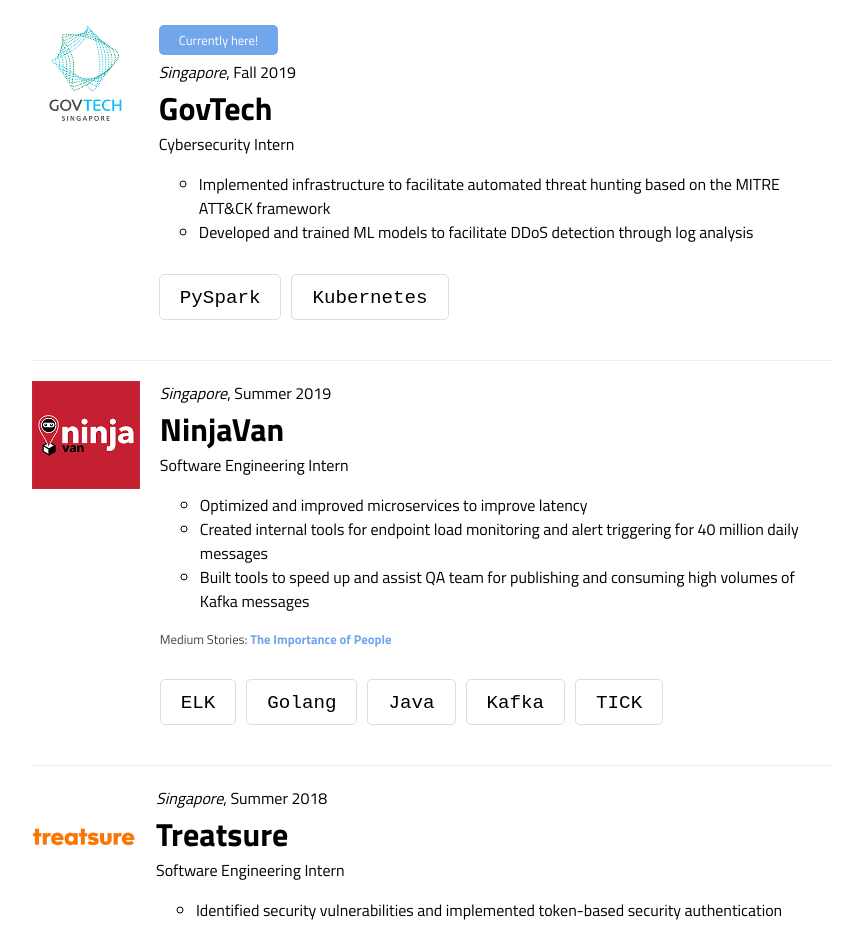
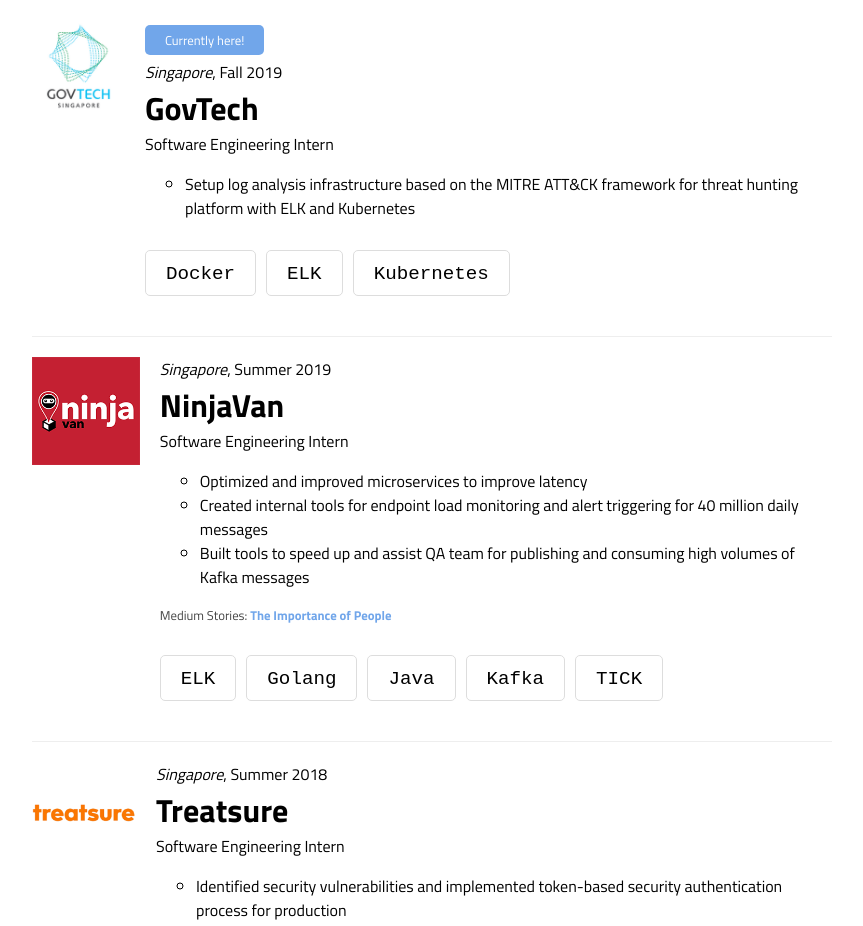
Before and after one commit to keloysiusmak/personal-website, a Vue app: page / in a window 1280 px wide. Shown: the part 900-1826 px from the top of the page, without its empty margins (208-1071 px from the left). Built offline with nearby package versions, Linux system fonts and the light colour scheme.

Commit message:
Update GovTech internship details

```diff
--- a/src/components/Home.vue
+++ b/src/components/Home.vue
@@ -31,13 +31,13 @@
           <div class="highlight">Currently here!</div>
           <div class="date"><i>Singapore</i>, Fall 2019</div>
           <div class="title">GovTech</div>
-          <div class="position">Cybersecurity Intern</div>
+          <div class="position">Software Engineering Intern</div>
           <ul>
-            <li>Implemented infrastructure to facilitate automated threat hunting based on the MITRE ATT&CK framework</li>
-            <li>Developed and trained ML models to facilitate DDoS detection through log analysis</li>
+            <li>Setup log analysis infrastructure based on the MITRE ATT&CK framework for threat hunting platform with ELK and Kubernetes</li>
           </ul>
           <div class="tag-wrapper">
-            <div class="tag"><code>PySpark</code></div>
+            <div class="tag"><code>Docker</code></div>
+            <div class="tag"><code>ELK</code></div>
             <div class="tag"><code>Kubernetes</code></div>
           </div>
         </div>
```
